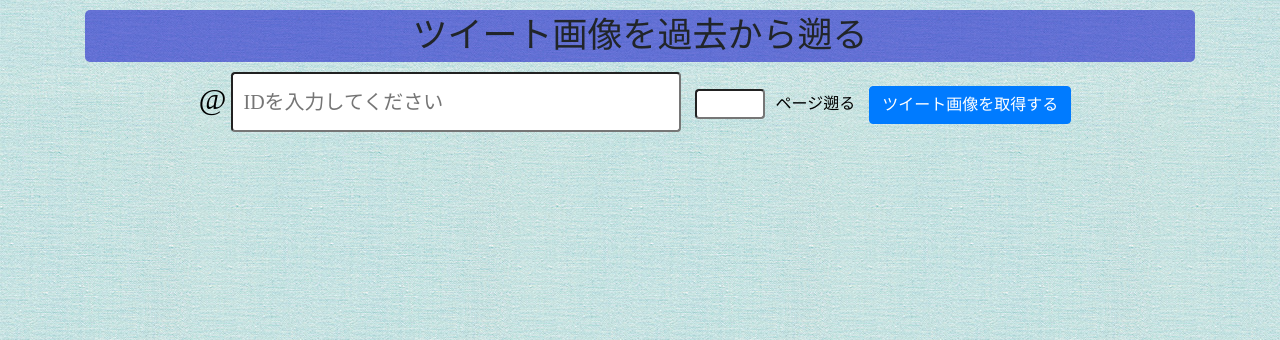
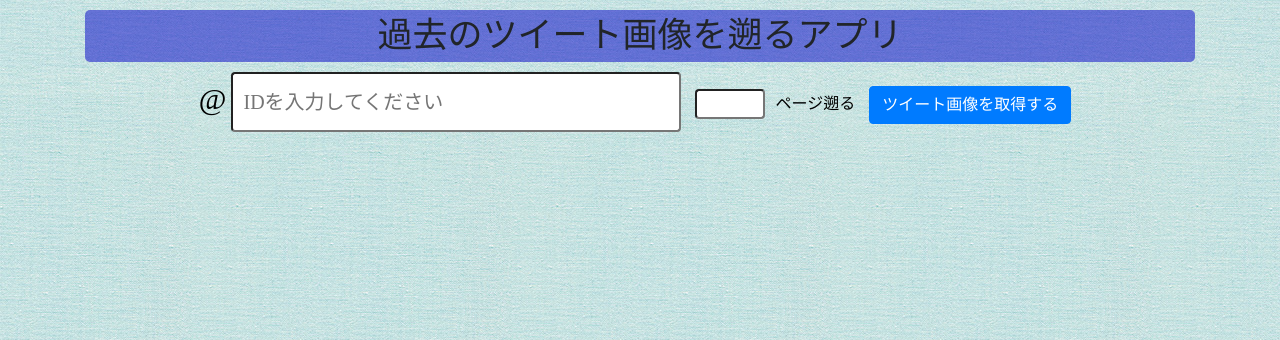
Before and after one commit to kanitamago/blog-twitter-app, a Flask app: page /works/getimages in a window 1280 px wide. Shown: the part 150-490 px from the top of the page. Run offline with Flask 2, Linux system fonts and the light colour scheme; some libraries are stand-ins or nearby versions.

Commit message:
blog-twitter-app: update

```diff
--- a/blog/templates/template.html
+++ b/blog/templates/template.html
@@ -19,8 +19,8 @@
             <li class="nav-item dropdown">
               <a href="#" class="nav-link dropdown-toggle text-white" role="button" data-toggle="dropdown" id="navbarDropdownMenuLink" aria-haspopup="true" aria-expanded="false">制作物</a>
               <div class="dropdown-menu" aria-labelledby="navbarDropdownMenuLink">
-                <a class="dropdown-item" href="{{ url_for('display_gettweet') }}">ツイートを過去から遡る</a>
-                <a class="dropdown-item" href="{{ url_for('display_getimage') }}">ツイッター画像を過去から遡る</a>
+                <a class="dropdown-item" href="{{ url_for('display_gettweet') }}">過去のツイートを遡るアプリ</a>
+                <a class="dropdown-item" href="{{ url_for('display_getimage') }}">過去のツイート画像を遡るアプリ</a>
               </div>
             </li>
             <li class="nav-item">
--- a/blog/templates/works/getImage.html
+++ b/blog/templates/works/getImage.html
@@ -3,7 +3,7 @@
 ツイート画像を過去から遡る
 {% endblock %}
 {% block body %}
-<h1 id="get-image-title">ツイート画像を過去から遡る</h1>
+<h1 id="get-image-title">過去のツイート画像を遡るアプリ</h1>
     <p id="get_counts">{{ get_counts }}</p>
     <form class="form" action="/works/getimages" method="post">
       <span id="mark">@</span><input class="rounded" id="input-id" type="text" name="id" autocomplete="off" placeholder="IDを入力してください">
--- a/blog/templates/works/getTweet.html
+++ b/blog/templates/works/getTweet.html
@@ -3,7 +3,7 @@
 ツイートを過去から遡る
 {% endblock %}
 {% block body %}
-<h1 id="get-tweet-title">ツイートを過去から遡る</h1>
+<h1 id="get-tweet-title">過去のツイートを遡るアプリ</h1>
 <div class="main">
   <form class="form" action="/works/gettweets" method="post">
     <span id="mark">@</span><input class="rounded" id="input-id" type="text" name="id" placeholder="IDを入力してください" autocomplete="off">
```
Also changed, not shown: blog/myblog.db.
